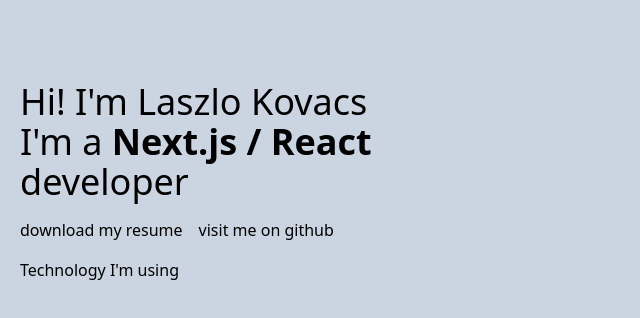
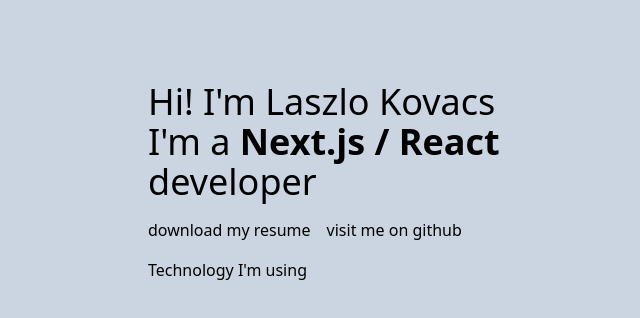
Before and after one commit to laszloekovacs/portfolio, a React (Vite) app: page / in a window 1280 px wide. Shown: the top 318 px of the page, without its empty margins (0-640 px from the left). Built offline with nearby package versions, Linux system fonts and the light colour scheme; no server answers.

Commit message:
added production base path

```diff
--- a/package.json
+++ b/package.json
@@ -17,6 +17,7 @@
     "swr": "^2.2.2"
   },
   "devDependencies": {
+    "@types/node": "^20.5.9",
     "@types/react": "^18.2.15",
     "@types/react-dom": "^18.2.7",
     "@typescript-eslint/eslint-plugin": "^6.0.0",
--- a/src/App.tsx
+++ b/src/App.tsx
@@ -5,11 +5,13 @@
 
 const App = () => {
   return (
-    <div className="p-5 bg-slate-300 min-h-screen">
-      <Socials />
-      <HeroText />
-      <Actions />
-      <TechStack />
+    <div className="bg-slate-300">
+      <div className="p-5 bg-slate-300 min-h-screen lg:w-[1024px] mx-auto">
+        <Socials />
+        <HeroText />
+        <Actions />
+        <TechStack />
+      </div>
     </div>
   )
 }
--- a/vite.config.ts
+++ b/vite.config.ts
@@ -4,5 +4,11 @@
 // https://vitejs.dev/config/
 export default defineConfig({
   plugins: [react()],
-  //base: '/portfolio/',
+
+  // if env is production, set base to /portfolio/
+  base: process.env.NODE_ENV === 'production' ? '/portfolio/' : '/',
+
+  server: {
+    port: 3000,
+  },
 })
```
Also changed, not shown: 1 other file (tests, documents, lock files or other folders).
